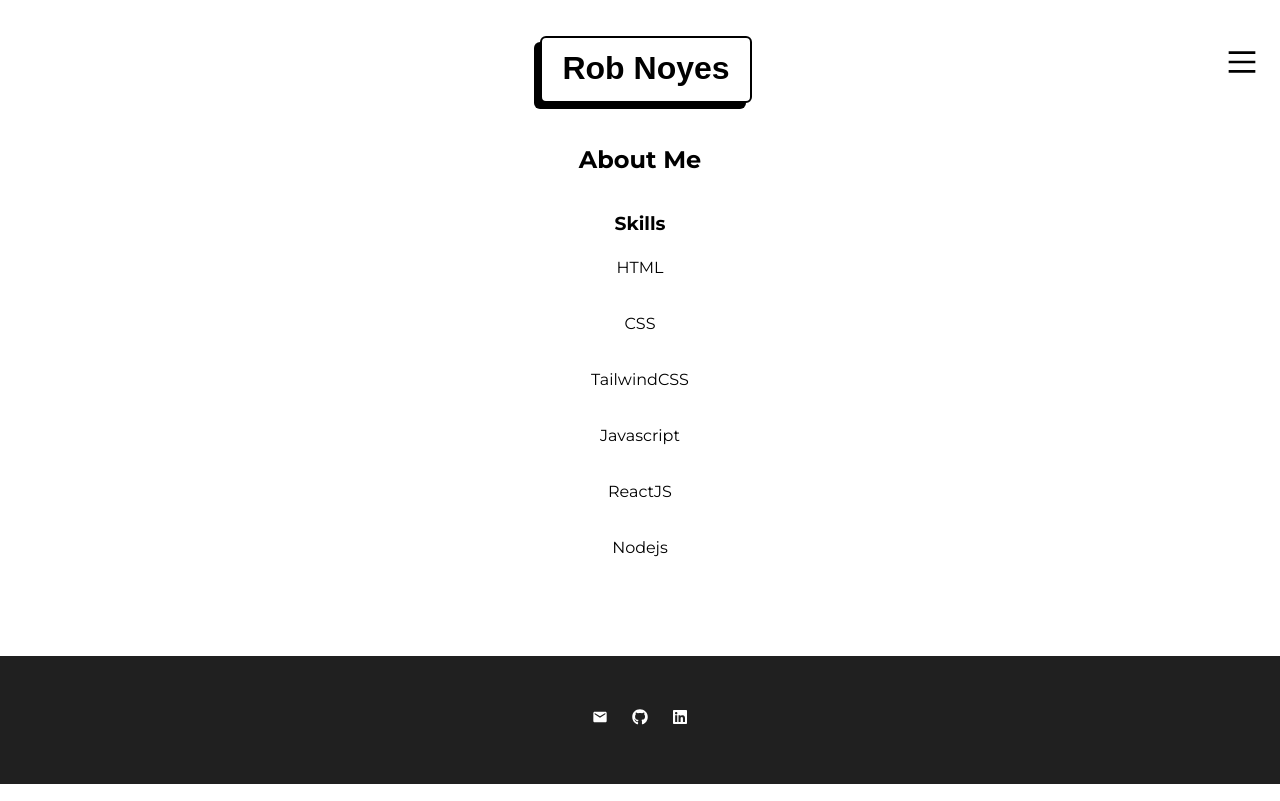
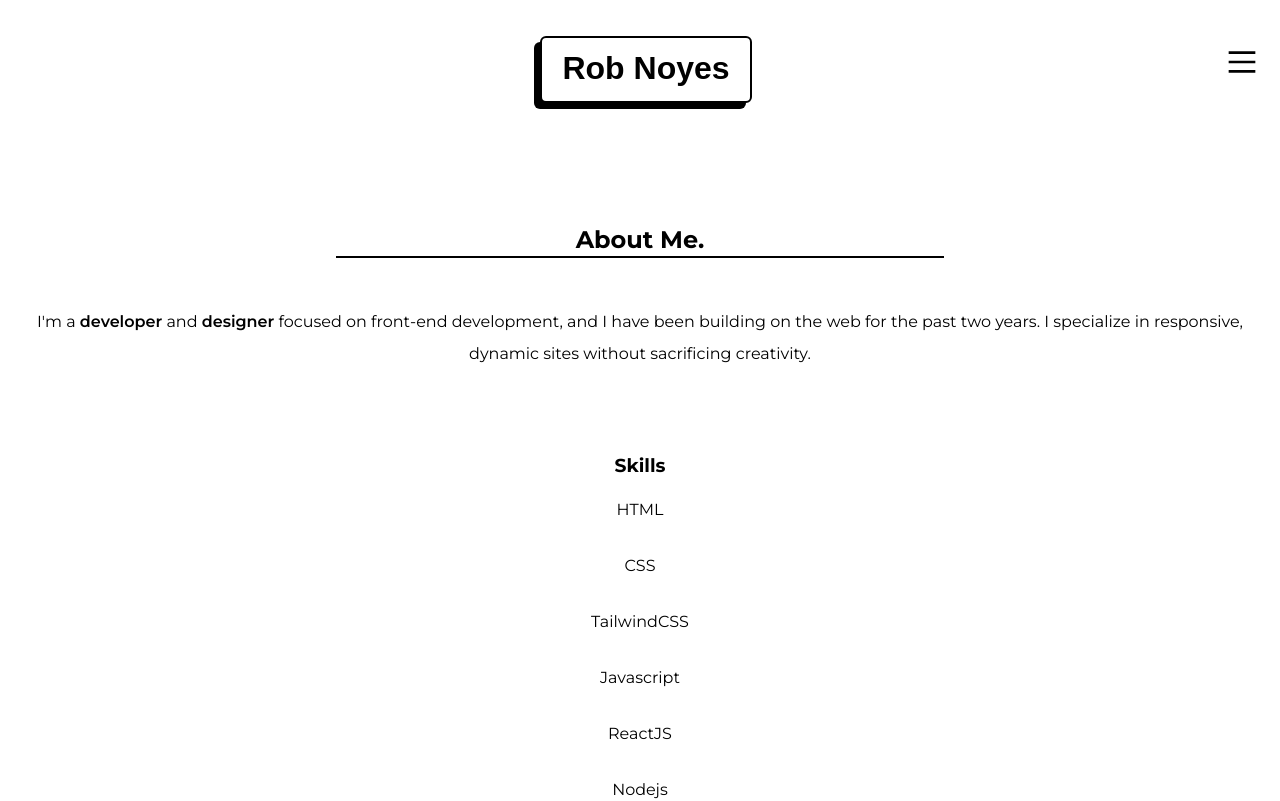
Before and after one commit to rob-noyes/portfolio-site, a React (Create React App) app: page /about in a window 1280 px wide. Shown: the top 801 px of the page. Built offline with nearby package versions, Linux system fonts and the light colour scheme.

Commit message:
building project wbepages

```diff
--- a/src/App.js
+++ b/src/App.js
@@ -3,6 +3,7 @@ import './App.css';
 import About from './components/About';
 import Home from './components/Home';
 import Portfolio from './components/Portfolio';
+import Roomdesign from './components/portfolio-components/Roomdesign';
 
 function App() {
   return (
@@ -11,6 +12,7 @@ function App() {
         <Route exact path="/" component={Home} />
         <Route path="/portfolio" component={Portfolio} />
         <Route path="/about" component={About} />
+        <Route path="/roomdesign" component={Roomdesign} />
       </Switch>
     </BrowserRouter>
   );
--- a/src/components/About.js
+++ b/src/components/About.js
@@ -1,3 +1,4 @@
+import Bio from './about-components/Bio';
 import Skills from './about-components/Skills';
 import Header from './Header';
 import Contact from './home-components/Contact';
@@ -7,9 +8,7 @@ const About = () => {
     <div>
       <Header />
       <div className="hello-container">
-        <div>
-          <h2 className="about-heading">About Me</h2>
-        </div>
+        <Bio />
         <Skills />
       </div>
       <Contact />
--- a/src/components/Portfolio.js
+++ b/src/components/Portfolio.js
@@ -1,11 +1,14 @@
 import Header from './Header';
+import HomeProject from './home-components/HomeProject';
 
 const Portfolio = () => {
   return (
     <div>
       <Header />
-      <div className="">
-        <h2>Hi this is the portfolio page</h2>
+      <div className="hello-container">
+        <div className="portfolio-container">
+          <HomeProject />
+        </div>
       </div>
     </div>
   );
--- /dev/null
+++ b/src/components/about-components/Bio.js
@@ -0,0 +1,17 @@
+const Bio = () => {
+  return (
+    <div className="hello-container">
+      <h2 className="about-heading">About Me.</h2>
+      <div className="line"></div>
+      <p>
+        I'm a <span className="about-bold">developer</span> and{' '}
+        <span className="about-bold">designer</span> focused on front-end
+        development, and I have been building on the web for the past two years.
+        I specialize in responsive, dynamic sites without sacrificing
+        creativity.
+      </p>
+    </div>
+  );
+};
+
+export default Bio;
--- a/src/components/home-components/HomeProject.js
+++ b/src/components/home-components/HomeProject.js
@@ -17,6 +17,7 @@ const HomeProject = () => {
               src={project.images[0]}
               color={project.color}
               title={project.projectName}
+              linkname={project.linkname}
             />
           );
         })}
--- a/src/components/home-components/ProjectCard.js
+++ b/src/components/home-components/ProjectCard.js
@@ -3,7 +3,7 @@ import { Link } from 'react-router-dom';
 import { CSSTransition } from 'react-transition-group';
 import { MdArrowForwardIos } from 'react-icons/md';
 
-const ProjectCard = ({ src, title, color }) => {
+const ProjectCard = ({ src, title, color, linkname }) => {
   const [hover, setHover] = useState(false);
 
   return (
@@ -21,7 +21,7 @@ const ProjectCard = ({ src, title, color }) => {
         <div className="project-caption" style={{ background: color }}>
           <div></div>
           <h3 className="project-card-title">{title}</h3>
-          <Link to="/portfolio/test">
+          <Link to={'/' + linkname}>
             <div className="view-button">
               <h3>View Project</h3>
               <MdArrowForwardIos />
--- /dev/null
+++ b/src/components/portfolio-components/Roomdesign.js
@@ -0,0 +1,14 @@
+import Header from '../Header';
+
+const Roomdesign = () => {
+  return (
+    <div>
+      <Header />
+      <div className="hello-container">
+        <h2>This is the Room Design Page</h2>
+      </div>
+    </div>
+  );
+};
+
+export default Roomdesign;
--- a/src/index.css
+++ b/src/index.css
@@ -365,6 +365,15 @@ a {
   margin-bottom: 3rem;
 }
 
+/**************
+    PORTFOLIO
+***************/
+
+.portfolio-container {
+  display: flex;
+  margin-top: 5rem;
+}
+
 /************
     SKILLS
 *************/
@@ -376,3 +385,7 @@ a {
 .about-heading {
   padding-top: 4rem;
 }
+
+.about-bold {
+  font-weight: 600;
+}
--- a/src/utilities/projects.json
+++ b/src/utilities/projects.json
@@ -3,6 +3,7 @@
     {
         "id": 0,
         "projectName": "Room Design",
+        "linkname": "roomdesign",
         "link": "https://rob-noyes.github.io/room-homepage/",
         "tags": "Javascript / ReactJS / TailwindCSS",
         "description": "",
@@ -14,6 +15,7 @@
     {
         "id": 1,
         "projectName": "Tip Jar",
+        "linkname": "tipjar",
         "link": "https://rob-noyes.github.io/room-homepage/",
         "tags": "Javascript / ReactJS / TailwindCSS",
         "description": "",
@@ -25,6 +27,7 @@
     {
         "id": 2,
         "projectName": "Cast",
+        "linkname": "cast",
         "link": "https://rob-noyes.github.io/Cast/",
         "tags": "Vanilla Javascript / CSS",
         "description": "",
```
Also changed, not shown: src/components/portfolio-components/ProjectPage.js (added, +10 -0 lines).
